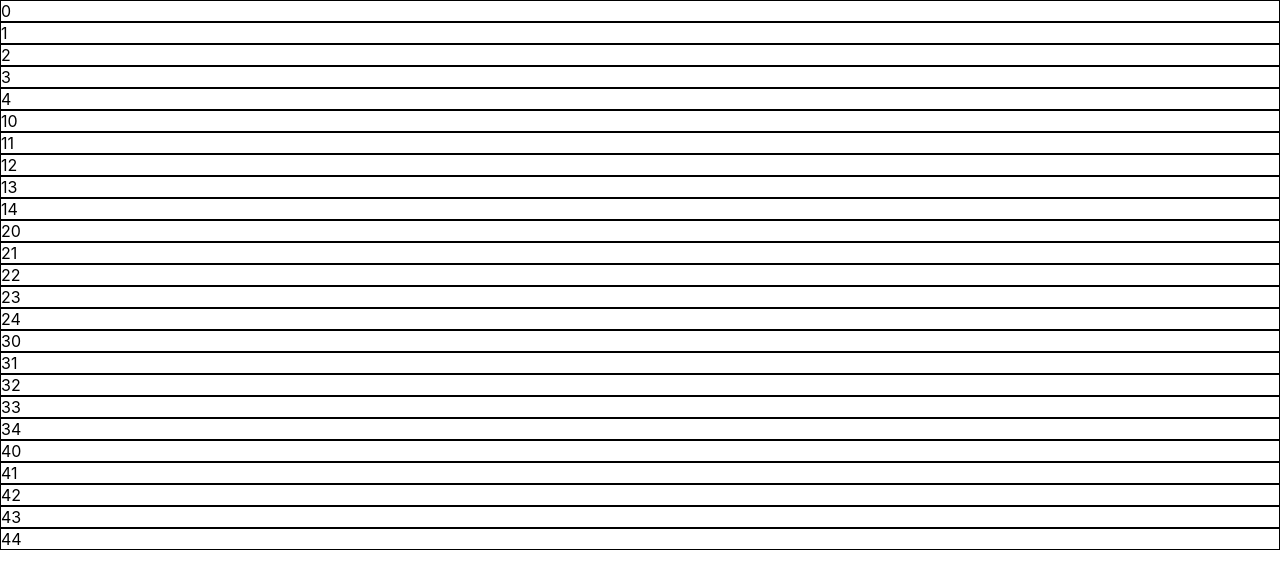
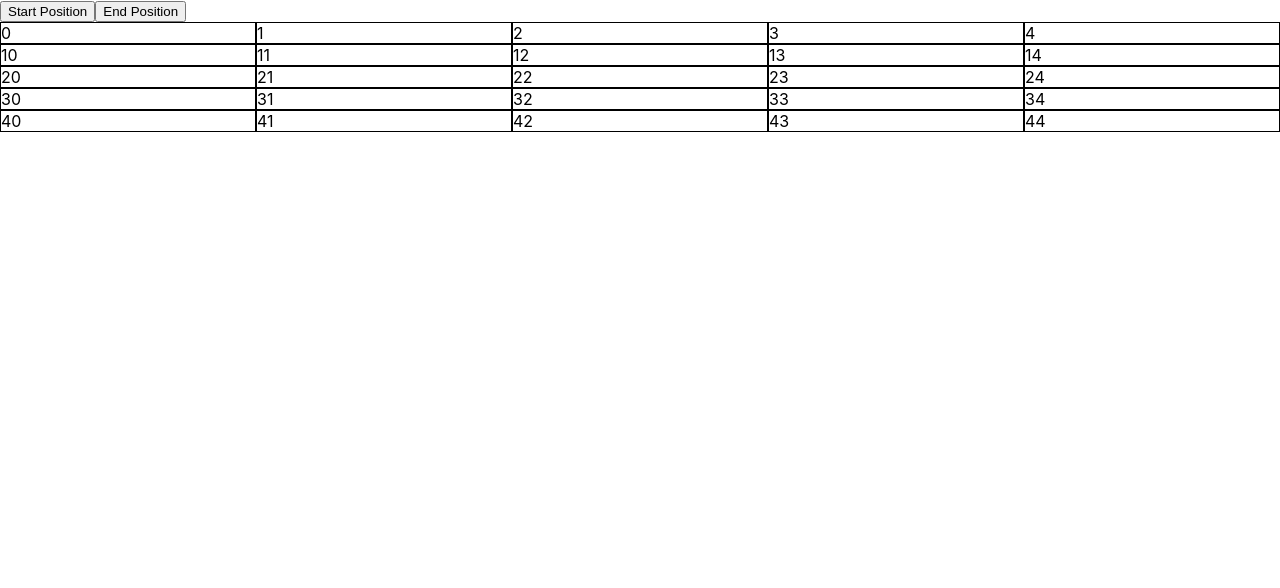
Before and after one commit to niraj-kumar-r/AlgoWorks, a React (Create React App) app: page / in a window 1280 px wide. Shown: the top 588 px of the page. Built offline with nearby package versions, Linux system fonts and the light colour scheme.

Commit message:
Added start and end position color changes
Co-authored-by: Niraj Kumar <niraj-kumar-r@users.noreply.github.com>

```diff
--- a/src/App.css
+++ b/src/App.css
@@ -4,6 +4,6 @@
 
 .matrix {
   display: grid;
-  grid-template-column: repeat(5, 1fr);
+  grid-template-columns: repeat(5, 1fr);
   grid-template-rows: repeat(5, 1fr);
 }
--- a/src/App.js
+++ b/src/App.js
@@ -1,6 +1,9 @@
 import "./App.css";
+import { useState } from "react";
 
 function App() {
+  const [isStart, setIsStart] = useState(false);
+  const [isEnd, setIsEnd] = useState(false);
   const ROW_SIZE = 5;
   const COL_SIZE = 5;
   const grid = [];
@@ -12,12 +15,27 @@ function App() {
     grid.push(row);
   }
 
+  const handleClick = (event) => {
+    if (isStart) {
+      document.getElementById(event.target.id).style.backgroundColor = "green";
+    }
+    if (isEnd) {
+      document.getElementById(event.target.id).style.backgroundColor = "red";
+    }
+  };
+
   return (
     <div className="App">
+      <button className="start-gen" onClick={() => setIsStart(true)}>
+        Start Position
+      </button>
+      <button className="end-gen" onClick={() => setIsEnd(true)}>
+        End Position
+      </button>
       <div className="matrix">
         {grid.map((row, i) =>
           row.map((cell, j) => (
-            <div className="cell" key={cell}>
+            <div className="cell" key={cell} id={cell} onClick={handleClick}>
               {cell}
             </div>
           ))
```
